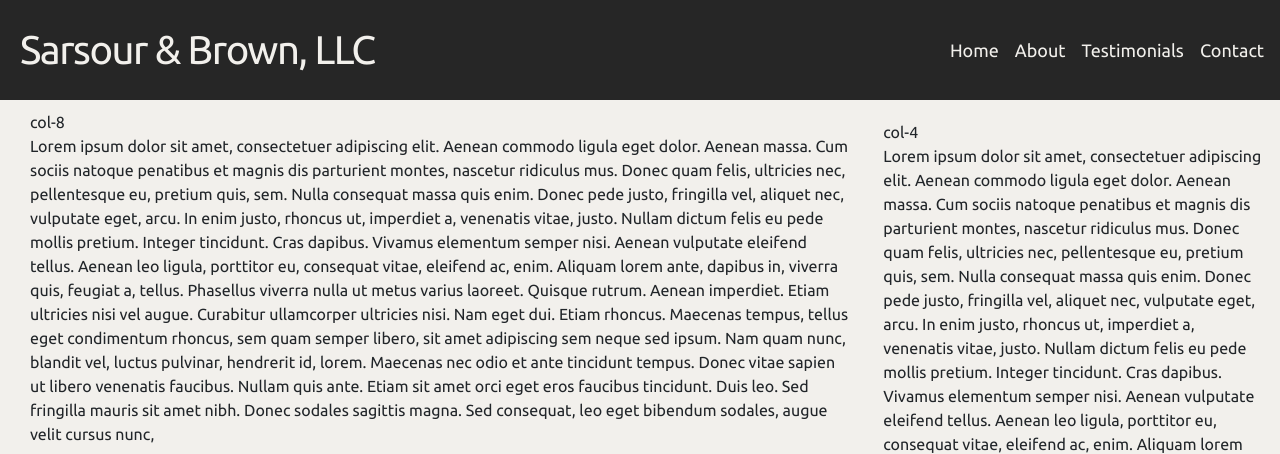
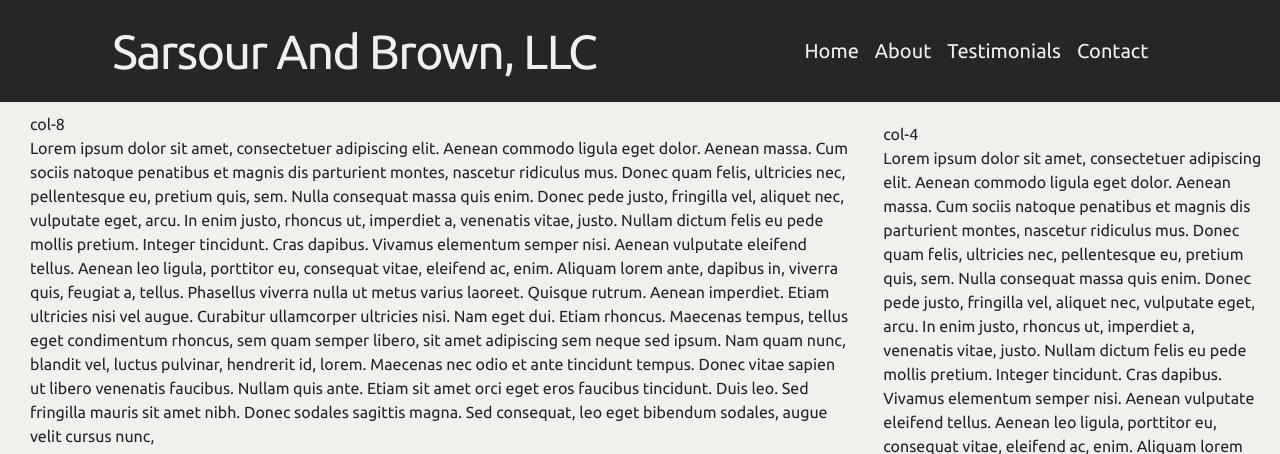
Before and after one commit to CarnsJalone/SarsourAndBrown, a Django app: page /about/ in a window 1280 px wide. Shown: the top 454 px of the page. Run offline with Django 3.2, Linux system fonts and the light colour scheme; some libraries are stand-ins or nearby versions.

Commit message:
CSS Updates

```diff
--- a/sarsourandbrown/home/templates/home/base.html
+++ b/sarsourandbrown/home/templates/home/base.html
@@ -18,35 +18,49 @@
 </head>
 
 <body class="off-white">
-  <div class="navbar_border"></div>
-  <nav class="navbar navbar-expand-sm" id="main-navbar">
-    <div id="navbar-brand-div">
-      <a class="navbar-brand" id="sarsour_and_brown_nav_text">Sarsour &amp Brown, LLC</a>
+
+
+  <div id="navbar_main_navbar_div">
+    <nav class="navbar navbar-expand-sm" id="navbar_main_navbar_navbar">
+
+      <div id="navbar_left_container">
+        <h3 class="navbar-brand">Sarsour And Brown, LLC</h3>
       </div>
 
-    <button class="navbar-toggler navbar-dark" data-toggle="collapse" data-target="#navbarMenu">
-      <span class="navbar-toggler-icon"></span>
+      <div id="navbar_right_container">
+
+        <div id="navbar_right_container_expand_button_div">
+          <button class="navbar-toggler navbar-dark" id="navbar_right_container_expand_button_button"
+            type="button" data-toggle="collapse" data-target="#navbar_right_container_links_div"
+            aria-controls="navbar_right_container_links_div" aria-expanded="false"
+            aria-label="Toggle navigation">
+            <span class="navbar-toggler-icon" id="navbar_right_container_expand_button_span"></span>
           </button>
-    <div class="collapse navbar-collapse" id="navbarMenu">
-      <ul class=" nav navbar-nav ml-auto nav-pills nav-fill">
-        <li class="nav-item">
+        </div>
+
+        <div class="collapse navbar-collapse" id="navbar_right_container_links_div">
+          <ul class="navbar-nav ml-auto" id="navbar_right_container_links_ul">
+            <li class="nav-item navbar_right_container_links_list_item">
               <a href="{% url 'home-page' %}" class="nav-link">Home</a>
             </li>
-        <li class="nav-item">
+            <li class="nav-item navbar_right_container_links_list_item">
               <a href="{% url 'about-page' %}" class="nav-link">About</a>
             </li>
-        <li class="nav-item">
+            <li class="nav-item navbar_right_container_links_list_item">
               <a href="{% url 'testimonials-page' %}" class="nav-link">Testimonials</a>
             </li>
-        <li class="nav-item">
+            <li class="nav-item navbar_right_container_links_list_item">
               <a href="{% url 'contact-page' %}" class="nav-link">Contact</a>
             </li>
           </ul>
         </div>
-    {% comment %}
-    <hr> {% endcomment %}
+
+
+      </div>
+
     </nav>
-  <div class="navbar_border"></div>
+  </div>
+
   {% comment %} </div> {% endcomment %}
   {# The DIVS below will only be for the homepage, these need to be migrated to home.html #}
   {% block home-page %}{% endblock %}
--- a/sarsourandbrown/static/css/home.css
+++ b/sarsourandbrown/static/css/home.css
@@ -27,16 +27,11 @@ p {
 }
 
 /* Header, Footer Color Scheme */
-#main-navbar,
 #footer-main {
   background-color: #262626;
   color: #f2f0ec;
 }
 
-/* Header Link Colors */
-ul.navbar-nav.ml-auto li.nav-item a.nav-link {
-  color: #f2f0ec;
-}
 
 /* Footer - Social Media Icons, Privacy Policy Link
 Admin Page Link Colors */
@@ -87,57 +82,149 @@ input#contact-submit-button:hover {
   border: .5px solid #262626;
 }
 
-
-/* Navigation Bar - Main Container */
-
-nav.navbar#main-navbar {
-  display: flex;
+/* Navigation Bar - Main Div */
+div#navbar_main_navbar_div {
+  margin: 0px;
+  position: relative;
+  background-color: #262626;
+  color: #f2f0ec;
+  z-index: 0;
+}
+nav#navbar_main_navbar_navbar {
   padding: 0px;
 }
 
-div#navbarMenu {
-  margin-right: 8px;
+/* Navigation Bar - Left Container */
+div#navbar_left_container {
+  height: 100%;
+  width: 100%;
+  z-index: 10;
 }
 
-/* Navigation Bar - Nav Brand Link */
+div#navbar_left_container h3 {
+  margin: 0px;
+  padding: 0px;
+  letter-spacing: -1.5px;
+  font-weight: normal;
+}
 
-div#navbar-brand-div {
-  width: 50%;
+div#navbar_right_container {
+  width: 100%;
+  height: 100%;
+  text-align: right;
+  z-index: 10;
+}
+
+@media (max-width: 575px) {
+  div#navbar_left_container h3 {
+    font-size: 1.5rem;
+    margin-left: 50%;
+    transform: translateX(-50%);
+  }
+  div#navbar_right_container a,
+  div#navbar_right_container_expand_button_div {
+    margin: 0 auto;
+    text-align: center;
+  }
+}
+
+@media (min-width: 576px) {
+  div#navbar_left_container h3 {
+    font-size: 1.5rem;
+    margin-left: 10%;
+  }
+  li.navbar_right_container_links_list_item {
+    font-size: .85rem
+  }
+  div#navbar_right_container {
+    margin-right: 4.0%;
+  }
+}
+
+@media (min-width: 768px) {
+  div#navbar_left_container h3 {
+    font-size: 2.0rem;
+    margin-left: 12.5%;
+  }
+  li.navbar_right_container_links_list_item {
+    font-size: 1.05rem
+  }
+  div#navbar_right_container {
+    margin-right: 5.5%;
+  }
+}
+
+@media (min-width: 992px) {
+  div#navbar_left_container h3 {
+    font-size: 2.5rem;
+    margin-left: 15%;
+  }
+  li.navbar_right_container_links_list_item {
+    font-size: 1.15rem
+  }
+  div#navbar_right_container {
+    margin-right: 7%;
+  }
+}
+
+@media (min-width: 1200px) {
+  div#navbar_left_container h3 {
+    font-size: 3.0rem;
+    margin-left: 17.5%;
+  }
+
+  li.navbar_right_container_links_list_item {
+    font-size: 1.25rem
+  }
+  div#navbar_right_container {
+    margin-right: 8.5%;
+  }
+}
+
+/* Navigation Bar - Right Container */
+div#navbar_right_container {
+  width: 100%;
+  height: 100%;
+  text-align: right;
+}
+
+div#navbar_left_container,
+div#navbar_right_container {
+  padding: 15px;
+  margin-top: 0px;
+  margin-bottom: 0px;
+}
+
+/* Navigation Bar - Toggler Button */
+div#navbar_right_container_expand_button_div {
+  max-width: 100%;
   height: 100%;
 }
+button#navbar_right_container_expand_button_button {
+}
+span#navbar_right_container_expand_button_span {}
 
-a#sarsour_and_brown_nav_text.navbar-brand {
-  width: 100%;
-  height: 100%;
-  margin: 0 auto;
-  padding: 20px;
-  letter-spacing: -1.5px;
-  font-size: 40px;
-  font-weight: 0;
+/* Navigation Bar - Links */
+div#navbar_right_container_links_div {}
+ul#navbar_right_container_links_ul {
+
+}
+ul#navbar_right_container_links_ul li {
+
 }
 
-/* Sarsour & Brown Brand - Hover */
-/* a#sarsour_and_brown_nav_text.navbar-brand:hover {
-  text-shadow: -10px -10px 10px rgba(255,255,255,.4);
-  font-style: italic;
-} */
+li.navbar_right_container_links_list_item a {
+  text-decoration: none;
+  color: #f2f0ec;
+}
 
-/* Navigation Bar - Link */
+li.navbar_right_container_links_list_item a:hover {
+  color: #fff;
+  text-shadow: -3.5px -3.5px 2.5px
+}
 
 
-ul.navbar-nav.ml-auto li.nav-item a.nav-link:hover {
-  color: grey;
-  font-weight: bold;
-}
-
-ul.navbar-nav.ml-auto li.nav-item {
-  font-size: 18px;
-}
-
-/* Navbar Toggler Icon */
-
 /* Carousel - Carousel Div */
-
 div.carousel-item,
 div.carousel-item img {
   max-height: 650px;
```
Also changed, not shown: sarsourandbrown/home/templates/home/navbar.html (added). Lines whose indentation alone changed are shown as unchanged.
